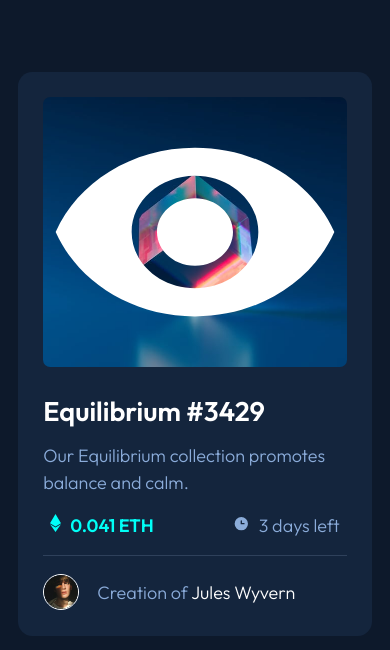
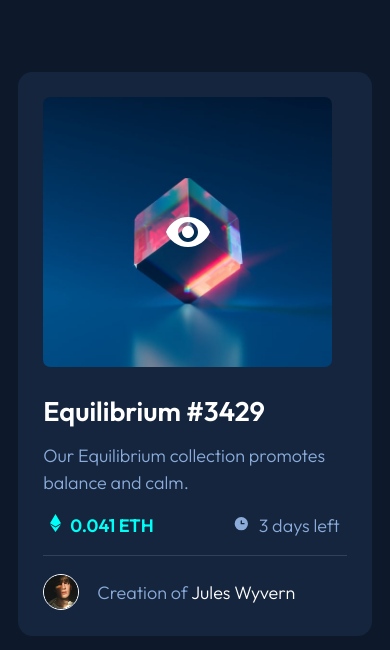
Before and after one commit to SiddanthNayak/NFT-Preview-Card, a plain HTML site: page index.html in a window 390 px wide. In both pictures the pointer is over the element 195 px from the left and 232 px from the top of the page. Shown: the top 650 px of the page. Drawn offline with Linux system fonts and the light colour scheme.

Commit message:
Mobile Responsive

```diff
--- a/style.css
+++ b/style.css
@@ -31,13 +31,15 @@ body{
 .card_picture:hover{
     cursor: pointer;
     content: url(./images/icon-view.svg);
-    width: 100%;
+    height: 20%;
+    padding: 6.165em 6.7em;
 }
 
 .overlay:hover{
     background-color: hsl(178, 100%, 50% ,0.4);
     height: 15em;
     border-radius: 0.4em;
+    position: absolute;
 }
 
 .details{
@@ -106,6 +108,7 @@ body{
     color: hsl(0, 0%, 100%);
     font-weight: 300;
 }
+
 .creator span:hover{
     color: hsl(178, 100%, 50%);
     cursor: pointer;
```
